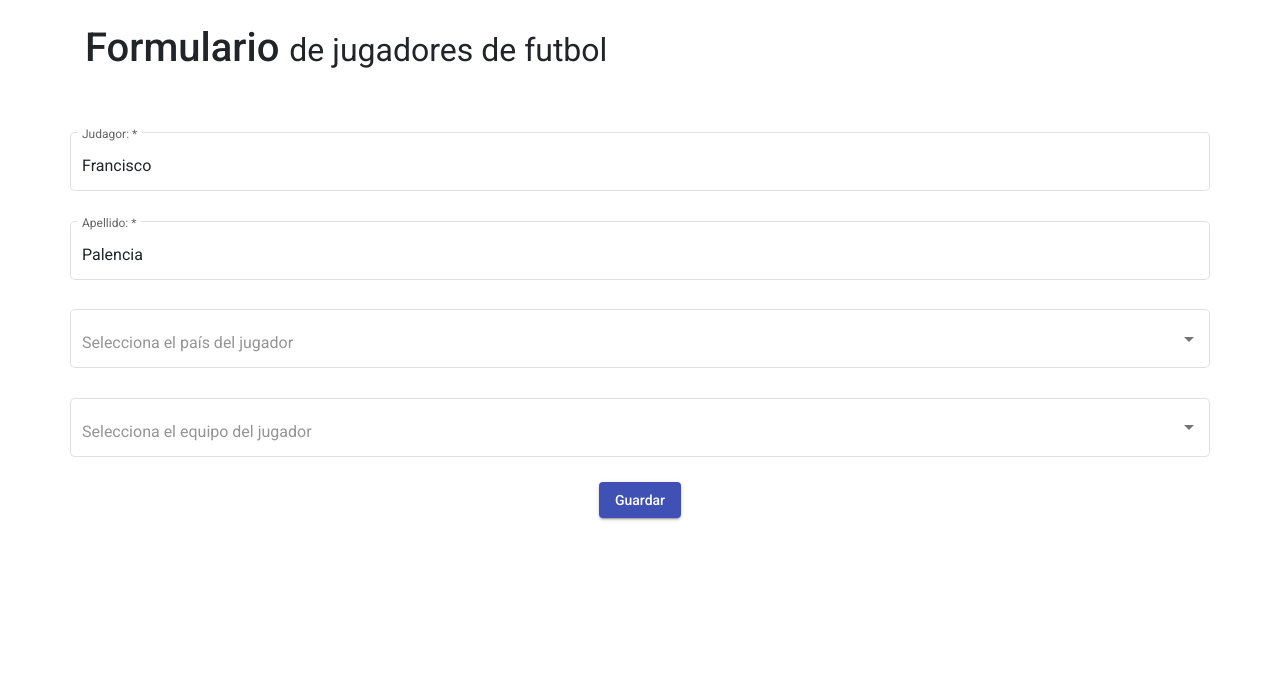
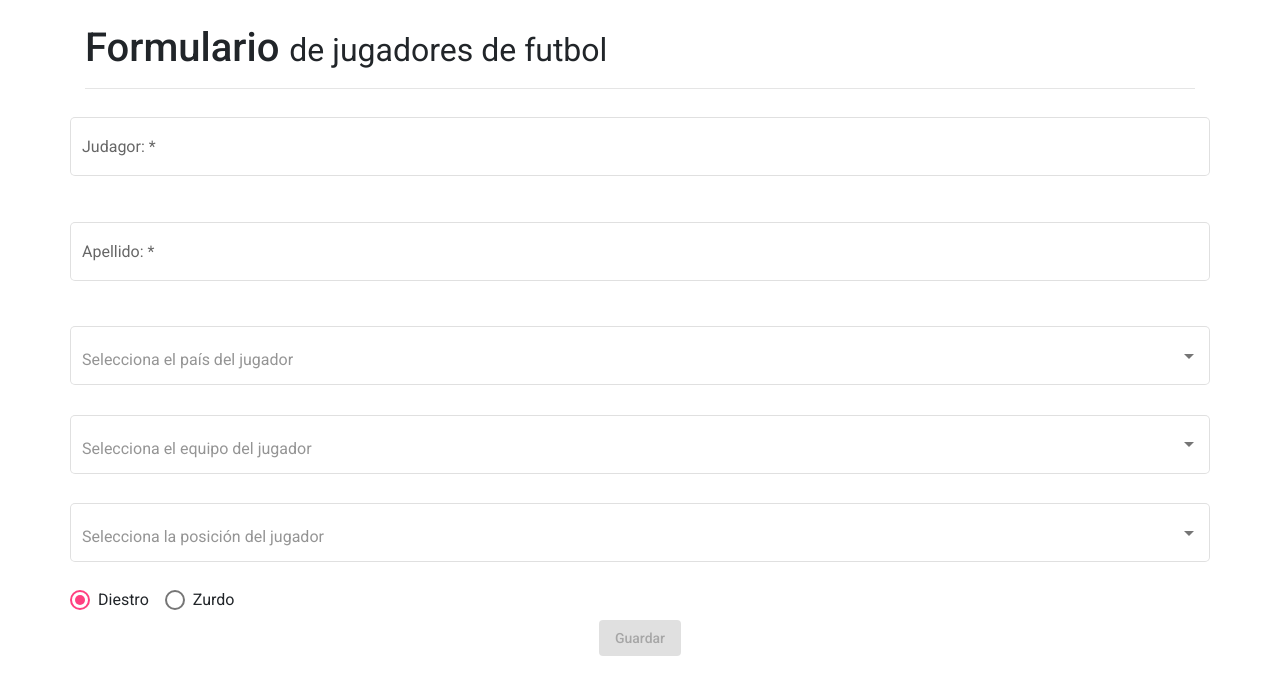
Before and after one commit to Shazam518/jugadores, an Angular app: page /Jugadores in a window 1280 px wide. Shown: the top 694 px of the page. Built offline with nearby package versions, Linux system fonts and the light colour scheme.

Commit message:
Formulario terminado con mensajes de errores

```diff
--- a/src/app/interfaces/player.ts
+++ b/src/app/interfaces/player.ts
@@ -1,9 +1,12 @@
 export class Player{
   key?: string;
-  nombre  = 'Francisco';
-  apellido = 'Palencia';
+  nombre  = null;
+  apellido = null;
   pais = null;
   equipo = null;
+  posicion = null;
+  pie = 'Diestro';
+  capitan = 'No';
 }
 
 export const Countries = [
@@ -67,3 +70,42 @@ export const Team = [
     nom: 'Cruz Azul',
   },
 ]
+
+export const Posiciones = [
+  {
+    position: 'Portero'
+  },
+  {
+    position: 'Defensa Central 1'
+  },
+  {
+    position: 'Defensa Central 2'
+  },
+  {
+    position: 'Lateral Izquierdo'
+  },
+  {
+    position: 'Lateral Derecho'
+  },
+  {
+    position: 'Medio central'
+  },
+  {
+    position: 'Contensión Izquierdo'
+  },
+  {
+    position: 'Contensión Derecho'
+  },
+  {
+    position: 'Medio central 1'
+  },
+  {
+    position: 'Delantero central'
+  },
+  {
+    position: 'Carrilero Izquierdo'
+  },
+  {
+    position: 'Carrilero Derecho'
+  },
+]
--- a/src/app/pages/jugador/jugador.component.css
+++ b/src/app/pages/jugador/jugador.component.css
@@ -1,3 +1,6 @@
 .example-container {
   width: 100%;
 }
+.mat-radio-button ~ .mat-radio-button {
+  margin-left: 16px;
+}
--- a/src/app/pages/jugador/jugador.component.html
+++ b/src/app/pages/jugador/jugador.component.html
@@ -1,21 +1,25 @@
 <div class="container mt-4">
-  <h1>Formulario <small>de jugadores de futbol</small></h1>
-  <br>
+    <h1>Formulario <small>de jugadores de futbol</small></h1>
+    <hr>
 </div>
 <div class="container mt-4">
   <form [formGroup]="forma" (ngSubmit)="guardar()" novalidate="novalidate">
 
-    <div class="row">
+    <div class="row mb-3">
       <mat-form-field class="example-container" appearance="outline">
         <mat-label>Judagor: </mat-label>
         <input matInput formControlName="nombre" placeholder="Nombre del jugador:">
+        <mat-error *ngIf="forma.controls['nombre'].errors?.required" class="mb-1">El nombre del jugador es requerido</mat-error>
+        <mat-error *ngIf="!forma.controls['nombre'].errors?.minlenght" >Mínimo dos letras en el nombre del jugador</mat-error>
       </mat-form-field>
     </div>
 
-      <div class="row">
+      <div class="row mb-3">
         <mat-form-field class="example-container" appearance="outline">
           <mat-label>Apellido: </mat-label>
           <input matInput formControlName="apellido" placeholder="Apellido del jugador">
+          <mat-error *ngIf="forma.controls['apellido'].errors?.required" class="mb-1">El apellido del jugador es requerido</mat-error>
+          <mat-error *ngIf="!forma.controls['apellido'].errors?.minlenght" >Mínimo dos letras en el apellido del jugador</mat-error>
         </mat-form-field>
       </div>
 
@@ -35,8 +39,25 @@
       </mat-form-field>
     </div>
 
+    <div class="row">
+      <mat-form-field class="example-container" appearance="outline">
+        <mat-select placeholder="Selecciona la posición del jugador" formControlName="posicion">
+          <mat-option *ngFor="let positon of positions" [value]="positon.position">{{positon.position}}</mat-option>
+        </mat-select>
+      </mat-form-field>
+    </div>
+
+    <div class="row">
+      <mat-radio-group aria-label="Select an option" formControlName="pie">
+        <mat-radio-button value="Diestro">Diestro</mat-radio-button>
+        <mat-radio-button value="Zurdo">Zurdo</mat-radio-button>
+      </mat-radio-group>
+
+    </div>
+
+
     <div class="text-center">
-      <button mat-raised-button color="primary">Guardar</button>
+      <button mat-raised-button color="primary" [disabled] = "!forma.valid" >Guardar</button>
     </div>
 
 
--- a/src/app/pages/jugador/jugador.component.ts
+++ b/src/app/pages/jugador/jugador.component.ts
@@ -1,5 +1,5 @@
 import { Component, OnInit } from '@angular/core';
-import {Player, Countries, Team} from '../../interfaces/player';
+import {Player, Countries, Team, Posiciones} from '../../interfaces/player';
 import {FormGroup, FormControl, Validators} from '@angular/forms';
 
 @Component({
@@ -12,13 +12,17 @@ export class JugadorComponent implements OnInit {
   jugador: Player = new Player();
   paises = Countries;
   equipos = Team;
+  positions = Posiciones;
+
 
   constructor() {
     this.forma = new FormGroup({
       nombre: new FormControl(this.jugador.nombre, [Validators.required, Validators.minLength(2)]),
       apellido: new FormControl(this.jugador.apellido, [Validators.required, Validators.minLength(2)]),
       pais: new FormControl(this.jugador.pais,[Validators.required]),
-      equipo: new FormControl(this.jugador.equipo,[Validators.required])
+      equipo: new FormControl(this.jugador.equipo,[Validators.required]),
+      posicion: new FormControl(this.jugador.posicion,[Validators.required]),
+      pie: new FormControl(this.jugador.pie,[Validators.required]),
     })
   }
 
```
Also changed, not shown: src/app/app.module.ts (+5 -4 lines).
